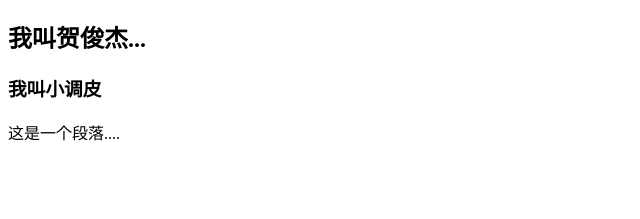
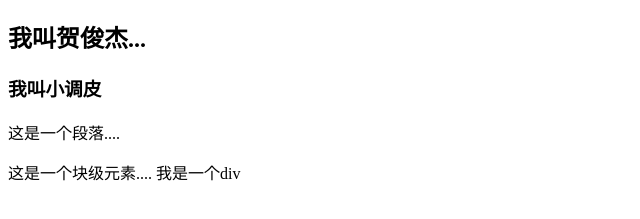
Before and after one commit to xiaotiaopi/testgitDemo, a plain HTML site: page index.html in a window 1280 px wide. Shown: the part 61-280 px from the top of the page, without its empty margins (0-640 px from the left). Drawn offline with Linux system fonts and the light colour scheme.

Commit message:
新增了b.txt文件

```diff
--- a/index.html
+++ b/index.html
@@ -11,5 +11,9 @@
     <h2>我叫贺俊杰...</h2>
     <h3>我叫小调皮</h3>
     <p>这是一个段落....</p>
+    <div>
+        这是一个块级元素....
+        我是一个div
+    </div>
 </body>
 </html>
```
Also changed, not shown: b.txt (added).
